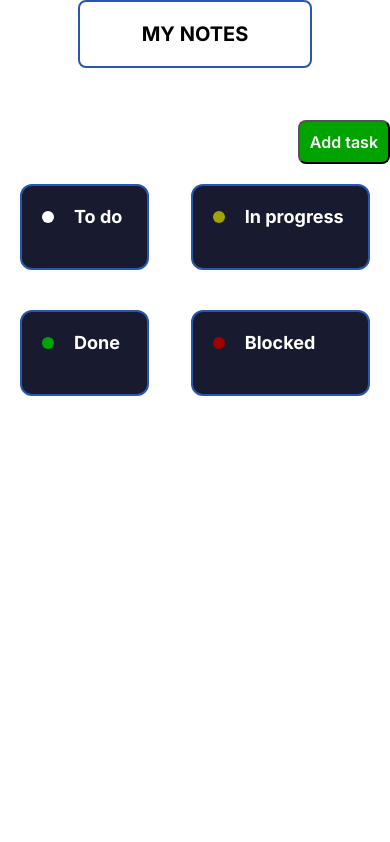
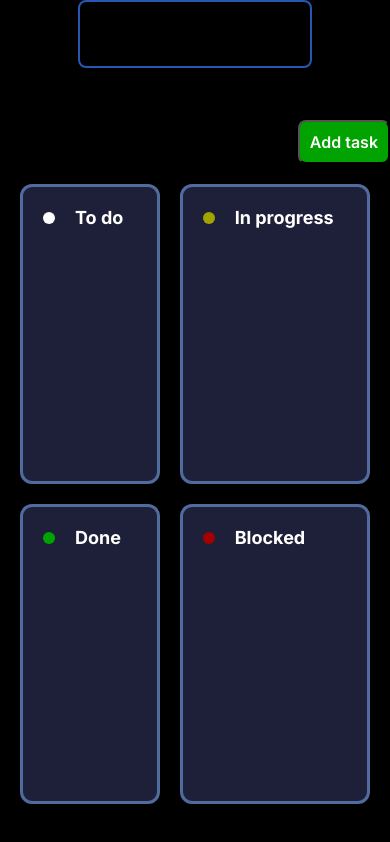
Before and after one commit to Khosbayar707/To-do-app, a plain HTML site: page 11.11/index.html in a window 390 px wide. Drawn offline with nearby package versions, Linux system fonts and the light colour scheme.

Commit message:
commited

```diff
--- a/11.11/index.html
+++ b/11.11/index.html
@@ -57,7 +57,7 @@
       <div id="modal">
         <div class="modal-content">
           <div class="box-head">
-            <h1>Enter new task</h1>
+            <h1 class="box-titles">Enter new task</h1>
             <span
               class="material-symbols-outlined"
               id="closeButton"
@@ -81,7 +81,7 @@
       <div id="edit-modal">
         <div class="modal-content">
           <div class="box-head">
-            <h1>Edit task</h1>
+            <h1 class="box-titles">Edit task</h1>
             <span
               class="material-symbols-outlined"
               id="closeButton"
--- a/11.11/mobile-style.css
+++ b/11.11/mobile-style.css
@@ -6,22 +6,28 @@
     grid-row-end: 6;
   }
   .item-2 {
-    grid-column-start: 4;
-    grid-column-end: 6;
+    grid-column-start: 3;
+    grid-column-end: 5;
     grid-row-start: 1;
     grid-row-end: 2;
   }
   .item-3 {
-    grid-column-start: 4;
-    grid-column-end: 6;
+    grid-column-start: 3;
+    grid-column-end: 5;
     grid-row-start: 3;
     grid-row-end: 4;
   }
   .item-4 {
-    grid-column-start: 4;
-    grid-column-end: 6;
+    grid-column-start: 3;
+    grid-column-end: 5;
     grid-row-start: 5;
     grid-row-end: 6;
+  }
+  .card-box {
+    height: auto;
+  }
+  .box-titles {
+    font-size: 20px;
   }
 }
 @media (max-width: 750px) {
@@ -32,21 +38,27 @@
     grid-row-end: 3;
   }
   .item-2 {
-    grid-column-start: 4;
-    grid-column-end: 6;
+    grid-column-start: 3;
+    grid-column-end: 5;
     grid-row-start: 1;
     grid-row-end: 3;
   }
   .item-3 {
     grid-column-start: 1;
     grid-column-end: 3;
-    grid-row-start: 4;
-    grid-row-end: 6;
+    grid-row-start: 3;
+    grid-row-end: 5;
   }
   .item-4 {
-    grid-column-start: 4;
-    grid-column-end: 6;
-    grid-row-start: 4;
-    grid-row-end: 6;
+    grid-column-start: 3;
+    grid-column-end: 5;
+    grid-row-start: 3;
+    grid-row-end: 5;
+  }
+  .card-box {
+    height: 300px;
+  }
+  .box-titles {
+    font-size: 20px;
   }
 }
--- a/11.11/style.css
+++ b/11.11/style.css
@@ -14,8 +14,7 @@
   border: solid 2px rgb(39, 87, 176);
   border-radius: 8px;
   width: 60%;
-  margin-left: auto;
-  margin-right: auto;
+  margin: 0 auto;
 }
 
 .add-button-style {
@@ -49,6 +48,7 @@
 .background-image {
   /* background-image: url(/picture/board.jpg); */
   background-size: cover;
+  background-color: black;
   background-repeat: no-repeat;
   height: 100vh;
 }
@@ -60,16 +60,17 @@
   padding: 20px;
   margin-left: auto;
   margin-right: auto;
-  grid-template-columns: 1fr 12;
-  grid-template-rows: 1fr 12;
+  grid-template-columns: 1fr 7;
+  grid-template-rows: 1fr 6;
 }
 
 .card-box {
-  background-color: #181a2f;
+  background-color: #1e2039;
   padding: 20px;
   gap: 30px;
   border-radius: 12px;
-  border: solid 2px rgb(39, 87, 176);
+  border: solid 3px rgb(80, 107, 157);
+  height: 670px;
 }
 .status-board {
   max-width: 240px;
@@ -237,14 +238,15 @@ select:hover {
 }
 
 .box-head {
-  width: 110%;
+  width: 90%;
   display: flex;
   justify-content: space-around;
+  font-size: smaller;
 }
 
 #closeButton {
   box-sizing: border-box;
-  padding: 15px;
+  padding: 10px;
   font-size: 18px;
   font-weight: bold;
   cursor: pointer;
@@ -257,20 +259,23 @@ select:hover {
   grid-row-end: 5;
 }
 .item-2 {
-  grid-column-start: 4;
-  grid-column-end: 6;
+  grid-column-start: 3;
+  grid-column-end: 5;
   grid-row-start: 1;
   grid-row-end: 5;
 }
 .item-3 {
+  grid-column-start: 5;
+  grid-column-end: 7;
+  grid-row-start: 1;
+  grid-row-end: 5;
+}
+.item-4 {
   grid-column-start: 7;
   grid-column-end: 9;
   grid-row-start: 1;
   grid-row-end: 5;
 }
-.item-4 {
-  grid-column-start: 10;
-  grid-column-end: 12;
-  grid-row-start: 1;
-  grid-row-end: 5;
+.box-titles {
+  font-size: 25px;
 }
```
